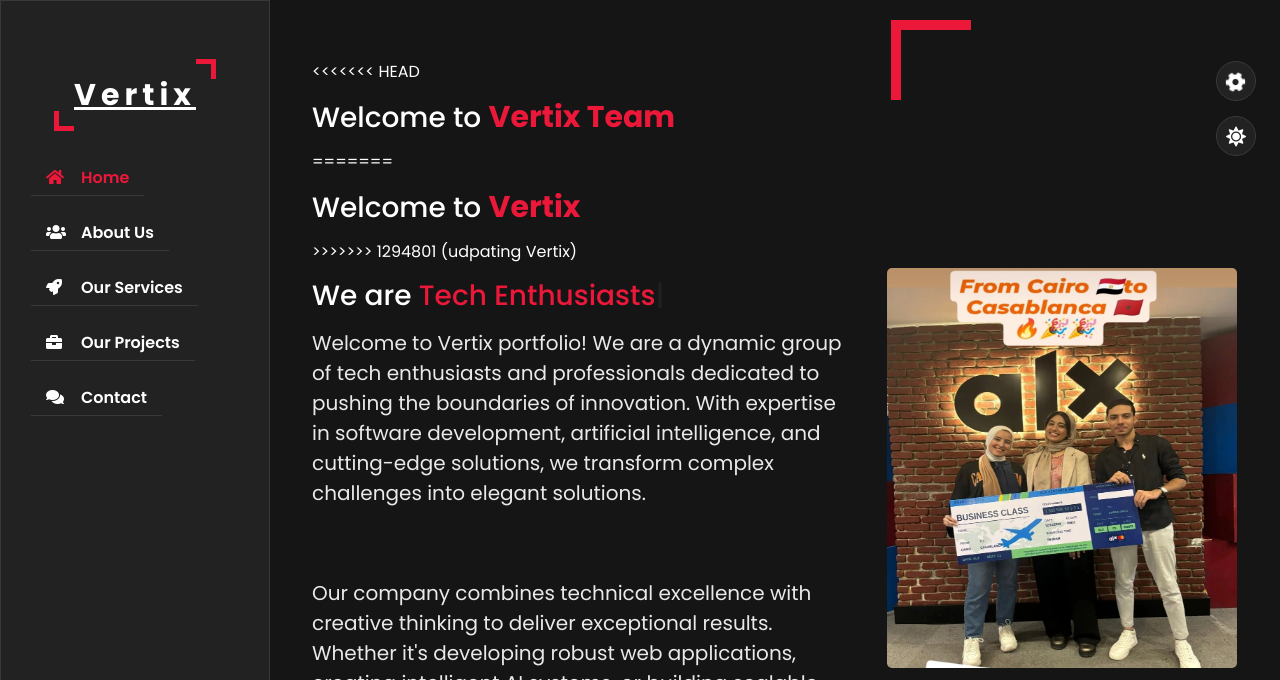
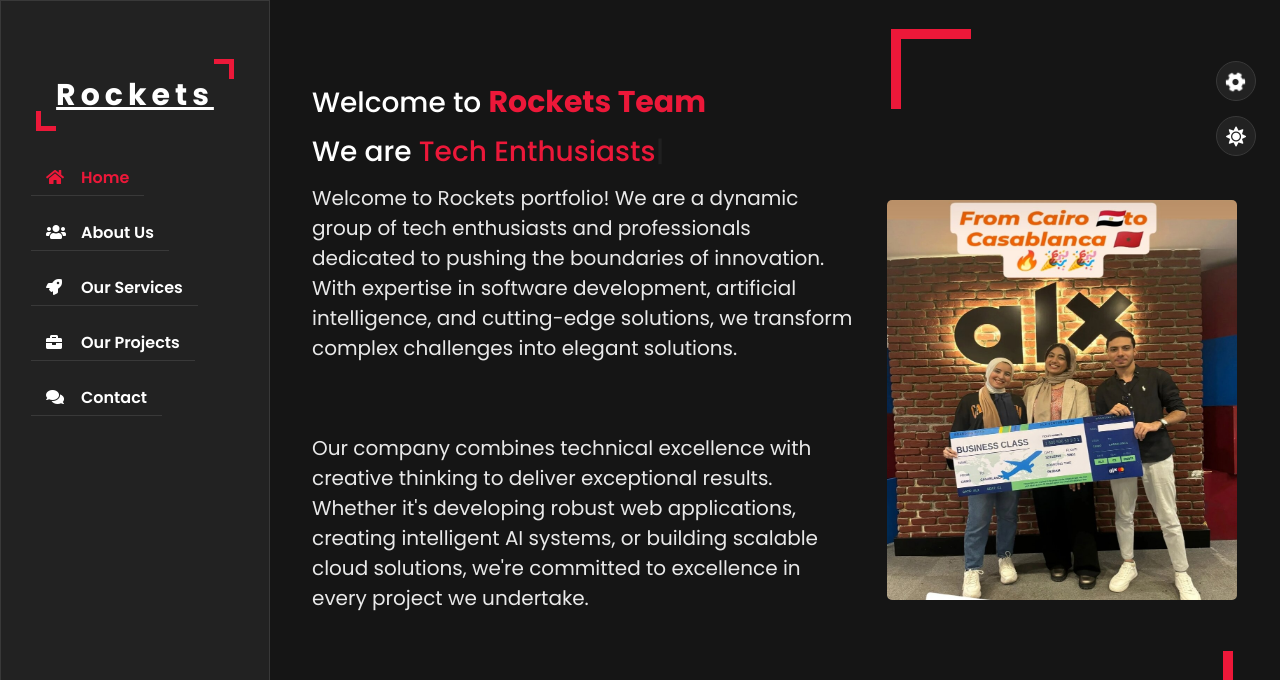
Before and after one commit to Yassin9323/Company-Website, a plain HTML site: page index.html in a window 1280 px wide. Shown: the top 680 px of the page. Drawn offline with nearby package versions, Linux system fonts and the light colour scheme; a web font is replaced by a local one.

Commit message:
Updating Vertixs

```diff
--- a/index.html
+++ b/index.html
@@ -7,7 +7,7 @@
     <meta name="viewport" content="width=device-width, initial-scale=1.0">
     <meta http-equiv="Cache-Control" content="public, max-age=31536000, immutable">
     <link rel="favicon" href="">
-    <title>Vertix</title>
+    <title>Rockets Team</title>
     <link rel="icon" href="/assets/profile/Rockets1.png" type="image/icon type">
 
     <!-- font awesome -->
@@ -30,7 +30,6 @@
     <script>
         (function() {
             emailjs.init("ez1tFzOtOjE9QtJDV");
-            console.log('EmailJS initialized');
         })();
     </script>
 </head>
@@ -40,7 +39,7 @@
     <div class="main-container">
         <div class="aside">
             <div class="logo" onclick="displaySection('home')">
-                <a href="#"><span></span>Vertix</a>
+                <a href="#"><span></span>Rockets</a>
             </div>
             <div class="nav-toggler">
                 <span></span>
@@ -58,10 +57,6 @@
                             class="fa fa-comments"></i><span>Contact</span></a></li>
             </ul>
             <div class="aside-contact-info">
-                <!-- <div class="aside-contact-info-container">
-                    <div class="icon"><a href="https://www.linkedin.com/company/Vertix-team" target="_blank"
-                            rel="noopener noreferrer"> <i class="fab fa-linkedin-in"></i></a></div> -->
-                <!-- </div> -->
                 <div class="aside-contact-info-container">
                     <div class="icon"><a href="tel:01114232202" target="_blank"><i class="fa fa-phone"></i></a></div>
                 </div>
@@ -81,13 +76,9 @@
                 <div class="container">
                     <div class="row">
                         <div class="home-info padd-15">
-<<<<<<< HEAD
-                            <h3 class="hello">Welcome to <span class="name">Vertix Team</span></h3>
-=======
-                            <h3 class="hello">Welcome to <span class="name">Vertix</span></h3>
->>>>>>> 1294801 (udpating Vertix)
+                            <h3 class="hello">Welcome to <span class="name">Rockets Team</span></h3>
                             <h3 class="my-profession">We are <span class="typing">Innovators in Technology</span></h3>
-                            <p>Welcome to Vertix portfolio! We are a dynamic group of tech enthusiasts and professionals dedicated to pushing the boundaries of innovation. With expertise in software development, artificial intelligence, and cutting-edge solutions, we transform complex challenges into elegant solutions.</p>
+                            <p>Welcome to Rockets portfolio! We are a dynamic group of tech enthusiasts and professionals dedicated to pushing the boundaries of innovation. With expertise in software development, artificial intelligence, and cutting-edge solutions, we transform complex challenges into elegant solutions.</p>
                             <p>Our company combines technical excellence with creative thinking to deliver exceptional results. Whether it's developing robust web applications, creating intelligent AI systems, or building scalable cloud solutions, we're committed to excellence in every project we undertake.</p>
                             <a href="#about" onclick="displaySection('about')"
                                 class="btn hire-me">See Our Journey</a>
@@ -111,13 +102,8 @@
                         <div class="about-content padd-15">
                             <div class="row">
                                 <div class="about-text padd-15">
-<<<<<<< HEAD
-                                    <h3>We are <span>Vertix Team</span> - ALX Innovators</h3>
+                                    <h3>We are <span>Rockets Team</span> - ALX Innovators</h3>
                                     <p>Rockets Team is a dynamic group of software engineers and tech innovators from ALX (African Leadership Experience), dedicated to creating impactful solutions that drive technological advancement. Our team specializes in full-stack development, artificial intelligence, and cutting-edge web technologies.</p>
-=======
-                                    <h3>We are <span>Vertix</span> - ALX Innovators</h3>
-                                    <p>Vertix is a dynamic group of software engineers and tech innovators from ALX (African Leadership Experience), dedicated to creating impactful solutions that drive technological advancement. Our team specializes in full-stack development, artificial intelligence, and cutting-edge web technologies.</p>
->>>>>>> 1294801 (udpating Vertix)
                                     <p>What sets us apart is our commitment to continuous learning and innovation. Each member of our team brings unique expertise in different areas of technology, allowing us to tackle diverse projects ranging from sophisticated web applications to complex AI solutions. We pride ourselves on our ability to deliver high-quality, scalable solutions while maintaining a strong focus on user experience and technical excellence.</p>
                                 </div>
                             </div>
@@ -330,7 +316,7 @@
                                         <p>
                                             <span class="quote">"From self-started to an official ALX collaboration — a vision born from purpose, built to empower."</span>
                                             <br><br>
-                                            ALX Pulse is a dynamic community management platform crafted by the Vertix Team to empower and streamline the ALX ecosystem. What began as a self-initiated, zero-funding project quickly evolved into a scalable solution designed to connect ALX teams, alumni, and initiatives under one unified hub.
+                                            ALX Pulse is a dynamic community management platform crafted by the Rockets Team to empower and streamline the ALX ecosystem. What began as a self-initiated, zero-funding project quickly evolved into a scalable solution designed to connect ALX teams, alumni, and initiatives under one unified hub.
 
                                             Driven by our deep engagement with the ALX community, we identified a clear need for better coordination, centralized communication, and opportunity visibility. Instead of waiting, we built — launching a platform to meet real community needs.
 
@@ -437,11 +423,9 @@
     </div>
     <!-- Style Switcher End -->
 
-    <!-- jquery -->
+    <!-- Scripts -->
     <script src="/js/jquery-3.6.0.min.js" type="text/javascript"></script>
-    <!-- bootstrap -->
     <script src="/js/bootstrap.bundle.min.js" type="text/javascript"></script>
-    <!-- our javascript -->
     <script src="/js/scrollreveal.min.js" type="text/javascript"></script>
     <script src="https://cdnjs.cloudflare.com/ajax/libs/typed.js/2.0.12/typed.min.js" referrerpolicy="no-referrer" type="text/javascript"></script>
     <script src="/js/script.js" type="text/javascript"></script>
```
